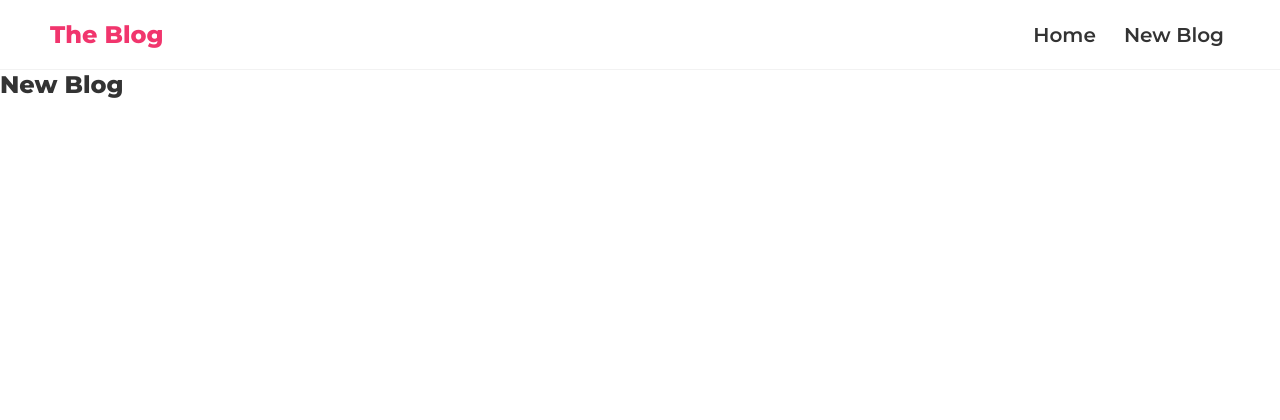
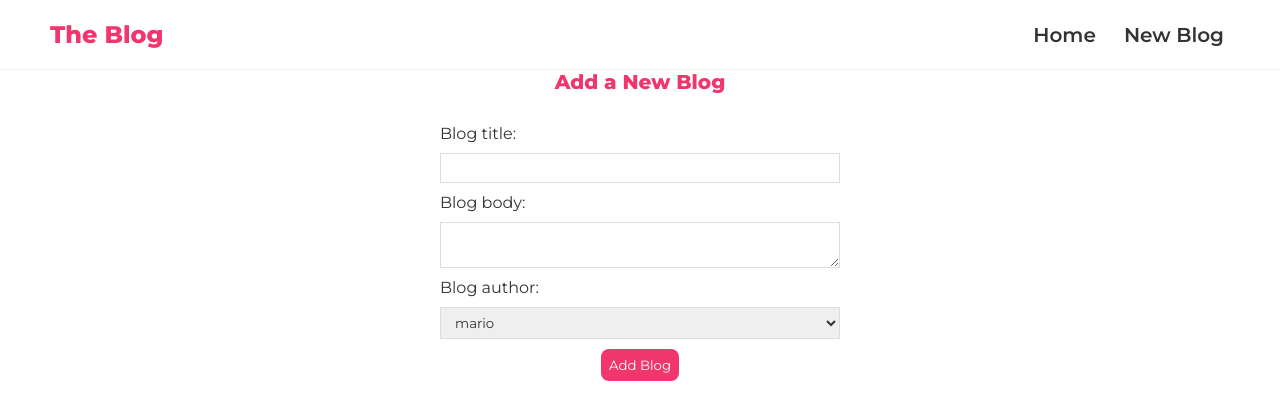
Before and after one commit to TharangaDilshan403/react-js-self-study, a React (Create React App) app: page /createArticle in a window 1280 px wide. Shown: the top 420 px of the page. Built offline with nearby package versions, Linux system fonts and the light colour scheme.

Commit message:
complete

```diff
--- a/db.json
+++ b/db.json
@@ -1,22 +1,31 @@
 {
   "blogs": [
-    {
-      "title": "My new website",
-      "body": "lorem ipsum...",
-      "author": "mario",
-      "id": 1
-    },
-    {
-      "title": "Welcome party!",
-      "body": "lorem ipsum...",
-      "author": "yoshi",
-      "id": 2
-    },
     {
       "title": "Web dev top tips",
       "body": "lorem ipsum...",
       "author": "mario",
       "id": 3
+    },
+    {
+      "id": 4
+    },
+    {
+      "id": 5
+    },
+    {
+      "id": 6
+    },
+    {
+      "title": "xsax",
+      "body": "xsaxsa",
+      "author": "mario",
+      "id": 7
+    },
+    {
+      "title": "gfg",
+      "body": "gregreg",
+      "author": "mario",
+      "id": 8
     }
   ]
 }
--- a/src/APP/App.js
+++ b/src/APP/App.js
@@ -5,6 +5,7 @@ import NavBar from "./components/NavBar/Navbar";
 import Home from "./pages/Home";
 import CreateArticle from "./pages/CreateArticle";
 import Article from "./pages/Article";
+import NotFound from "./pages/404"
 function App() {
   return (
     <ConventionContextProvider>
@@ -14,8 +15,9 @@ function App() {
 
           <Routes>
             <Route exact path="/" element={<Home />} />
-            <Route exact path="/createArticle" element={<CreateArticle />} />
-            <Route exact path="/article/:id" element={<Article />}/>
+            <Route path="/createArticle" element={<CreateArticle />} />
+            <Route path="/article/:id" element={<Article />}/>
+            <Route path="*" element={<NotFound/>}/>
           </Routes>
         </Router>
       </>
--- a/src/APP/components/blogList/BlogList.js
+++ b/src/APP/components/blogList/BlogList.js
@@ -7,11 +7,6 @@ import { ConventionContext } from "../../util/ConverstionContext";
 const Blog = () => {
   const { data, setData } = useContext(ConventionContext);
 
-  // const handleDelete = (id) => {
-  //   const newBlog = data.filter((data) => data.id !== id);
-  //   setData(newBlog);
-  // };
-
   return (
     <div>
       {data.map((data) => (
@@ -20,7 +15,6 @@ const Blog = () => {
             <h2>{data.title}</h2>
             <p>Writen by {data.author}</p>
           </Link>
-          {/* <button onClick={() => handleDelete(data.id)}>Delete</button> */}
         </div>
       ))}
     </div>
--- /dev/null
+++ b/src/APP/pages/404.js
@@ -0,0 +1,13 @@
+import { Link } from "react-router-dom";
+const NotFound = () => {
+  return (
+    <div>
+      <h2>not found</h2>
+      <Link to="/">
+        <p>go back to home page</p>
+      </Link>
+    </div>
+  );
+};
+
+export default NotFound;
--- a/src/APP/pages/Article.js
+++ b/src/APP/pages/Article.js
@@ -12,12 +12,21 @@ const Article = () => {
     error,
   } = useFetch("http://localhost:8000/blogs/" + id);
 
+  const handleDelete = () => {
+    fetch("http://localhost:8000/blogs/" + id, {
+      method: "DELETE",
+    }).then(() => {
+      console.log("delete");
+    });
+  };
+
   return (
     <div>
       {loading && <Loading />}
       {error && <Error />}
       {article && <h2>{article.body}</h2>}
 
+      <button onClick={handleDelete}>DELETE</button>
     </div>
   );
 };
--- a/src/APP/pages/CreateArticle.js
+++ b/src/APP/pages/CreateArticle.js
@@ -1,8 +1,51 @@
-// import styles from "./CreateArticle.module.css";
+import styles from "./styles/CreateArticle.module.css";
+import { useState } from "react";
+import { useNavigate } from "react-router";
+
 const CreateArticle = () => {
+  const [title, setTitle] = useState("");
+  const [body, setBody] = useState("");
+  const [author, setAuthor] = useState("mario");
+  const navigation = useNavigate();
+
+  const handleSubmit = (e) => {
+    e.preventDefault();
+    const article = { title, body, author };
+    console.log(article);
+    fetch("http://localhost:8000/blogs", {
+      method: "POST",
+      headers: { "content-Type": "application/json" },
+      body: JSON.stringify(article),
+    }).then(() => {
+      console.log("new blog added");
+      navigation("/");
+    });
+  };
+
   return (
-    <div>
-      <h2>New Blog</h2>
+    <div className={styles.create}>
+      <h2>Add a New Blog</h2>
+      <form onSubmit={handleSubmit}>
+        <label>Blog title:</label>
+        <input
+          type="text"
+          required
+          value={title}
+          onChange={(e) => setTitle(e.target.value)}
+        />
+        <label>Blog body:</label>
+        <textarea
+          required
+          value={body}
+          onChange={(e) => setBody(e.target.value)}
+        ></textarea>
+        <label>Blog author:</label>
+        <select value={author} onChange={(e) => setAuthor(e.target.value)}>
+          <option value="mario">mario</option>
+          <option value="yoshi">yoshi</option>
+        </select>
+        <button>Add Blog</button>
+      </form>
     </div>
   );
 };
--- a/src/APP/pages/styles/CreateArticle.module.css
+++ b/src/APP/pages/styles/CreateArticle.module.css
@@ -0,0 +1,31 @@
+/* create new blog form */
+.create {
+    max-width: 400px;
+    margin: 0 auto;
+    text-align: center;
+  }
+  .create label {
+    text-align: left;
+    display: block;
+  }
+  .create h2 {
+    font-size: 20px;
+    color: #f1356d;
+    margin-bottom: 30px;
+  }
+  .create input, .create textarea, .create select {
+    width: 100%;
+    padding: 6px 10px;
+    margin: 10px 0;
+    border: 1px solid #ddd;
+    box-sizing: border-box;
+    display: block;
+  }
+  .create button {
+    background: #f1356d;
+    color: #fff;
+    border: 0;
+    padding: 8px;
+    border-radius: 8px;
+    cursor: pointer;
+  }
```
